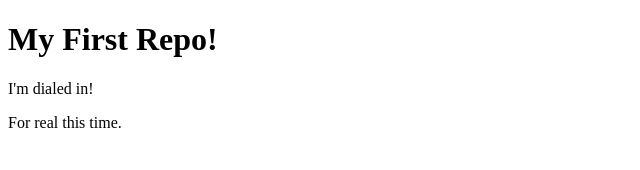
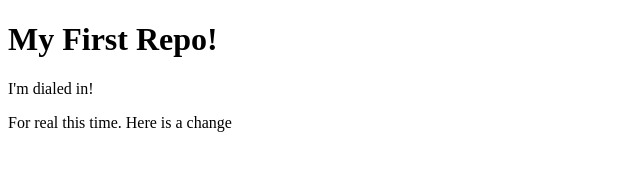
Before and after one commit to ChrissyPDev/first-repository, a plain HTML site: page index.html in a window 1280 px wide. Shown: the whole page, without its empty margins (0-640 px from the left). Drawn offline with Linux system fonts and the light colour scheme.

Commit message:
Update paragraph content in index.html

```diff
--- a/index.html
+++ b/index.html
@@ -8,6 +8,6 @@
 <body>
 <h1>My First Repo!</h1>
 <p>I'm dialed in!</p>
-<p>For real this time.</p>
+<p>For real this time. Here is a change</p>
 </body>
 </html>
```
